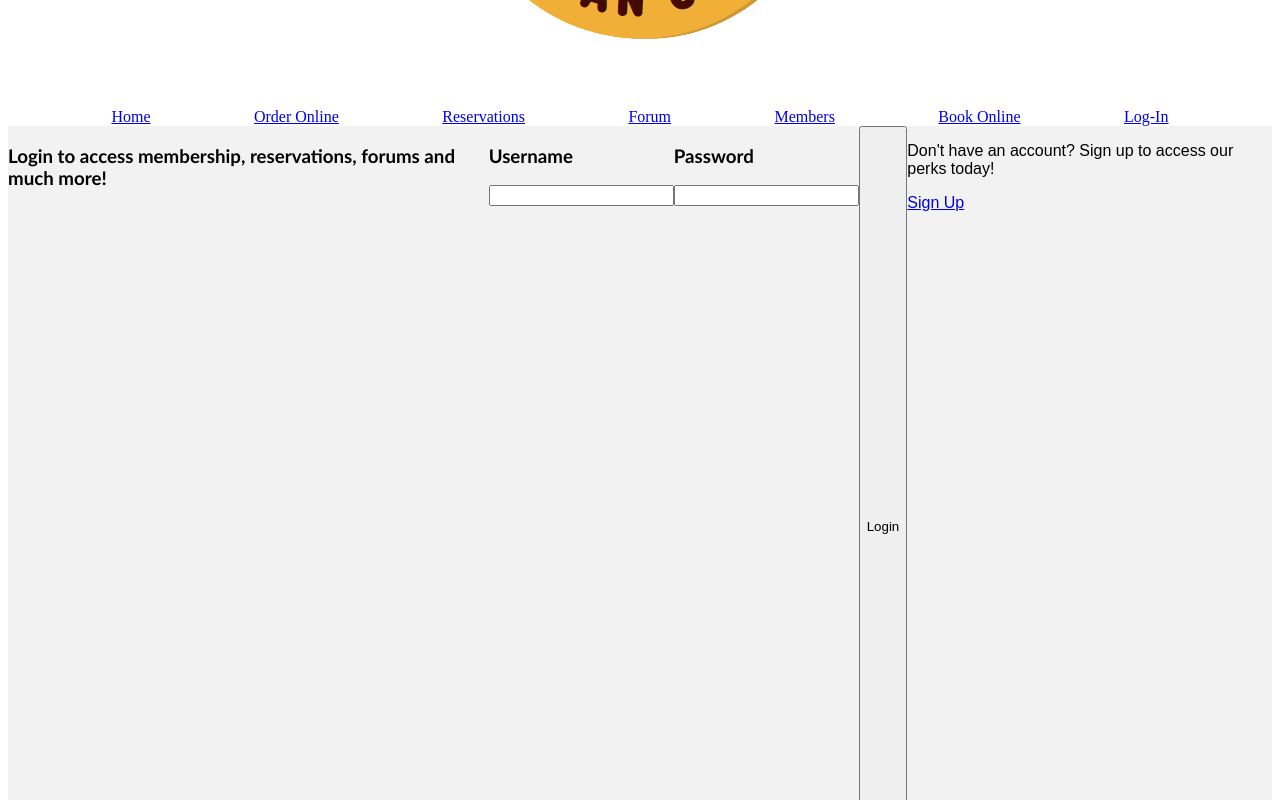
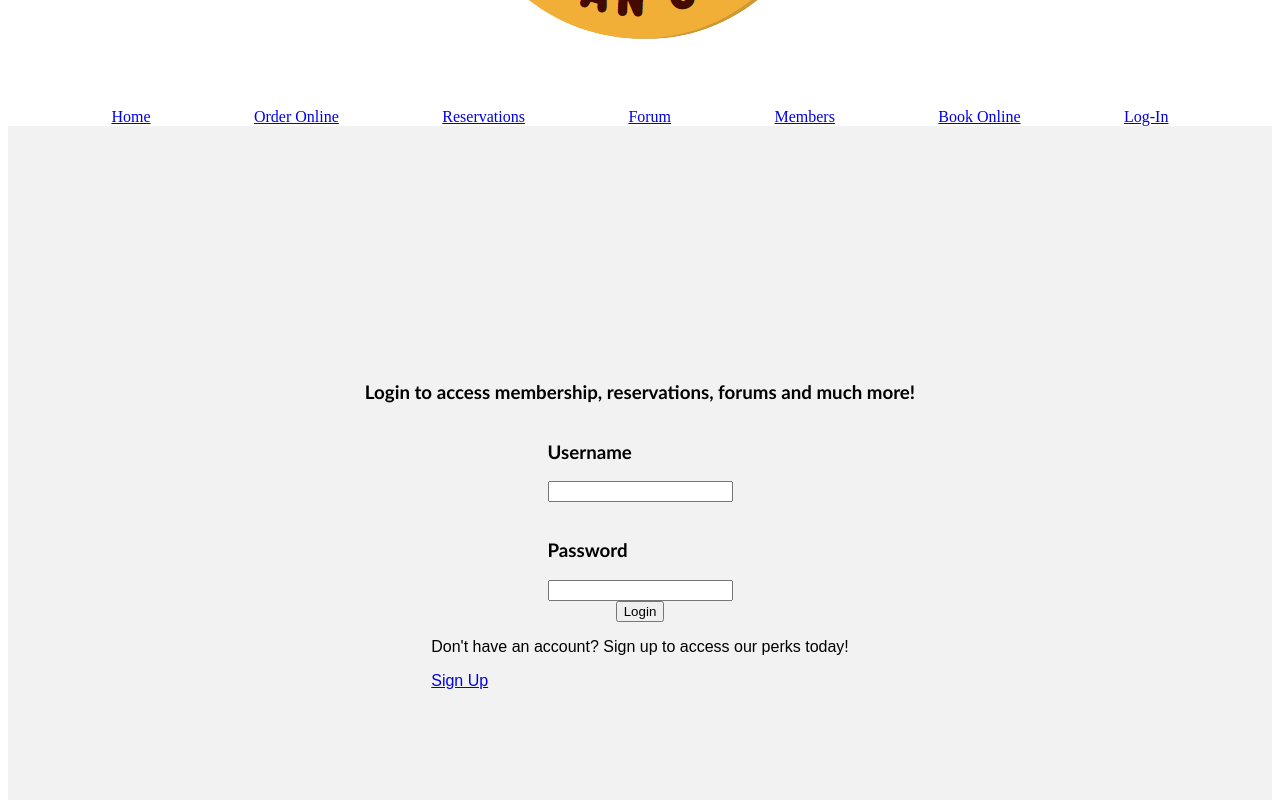
Before and after one commit to TheRealBattles12/reactWaka, a React (Vite) app: page /Login in a window 1280 px wide. Shown: the part 400-1200 px from the top of the page. Built offline with nearby package versions, Linux system fonts and the light colour scheme.

Commit message:
First Commit

```diff
--- a/src/pages/Login.css
+++ b/src/pages/Login.css
@@ -2,8 +2,10 @@
     font-family: Arial, sans-serif;
     margin: 0;
     padding: 0;
-    display: flex;
-    justify-content: center; /* Horizontal alignment */
+    display: flex; /* Use flexbox */
+    flex-direction: column; /* Arrange items vertically */
+    justify-content: center; /* Center items vertically */
+    align-items: center; /* Center items horizontally */
     height: 100vh;
     background-color: #f2f2f2;
 }
```
